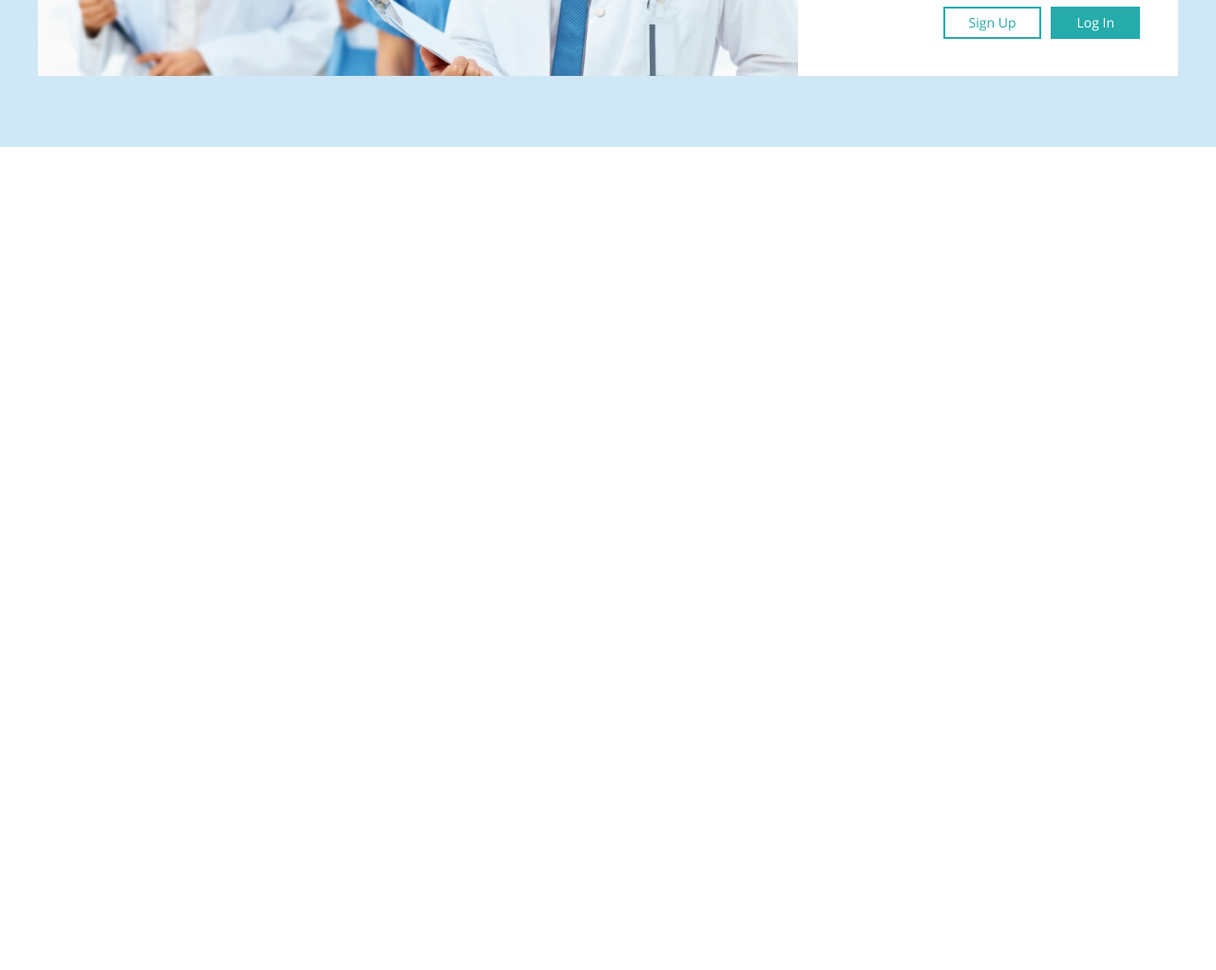
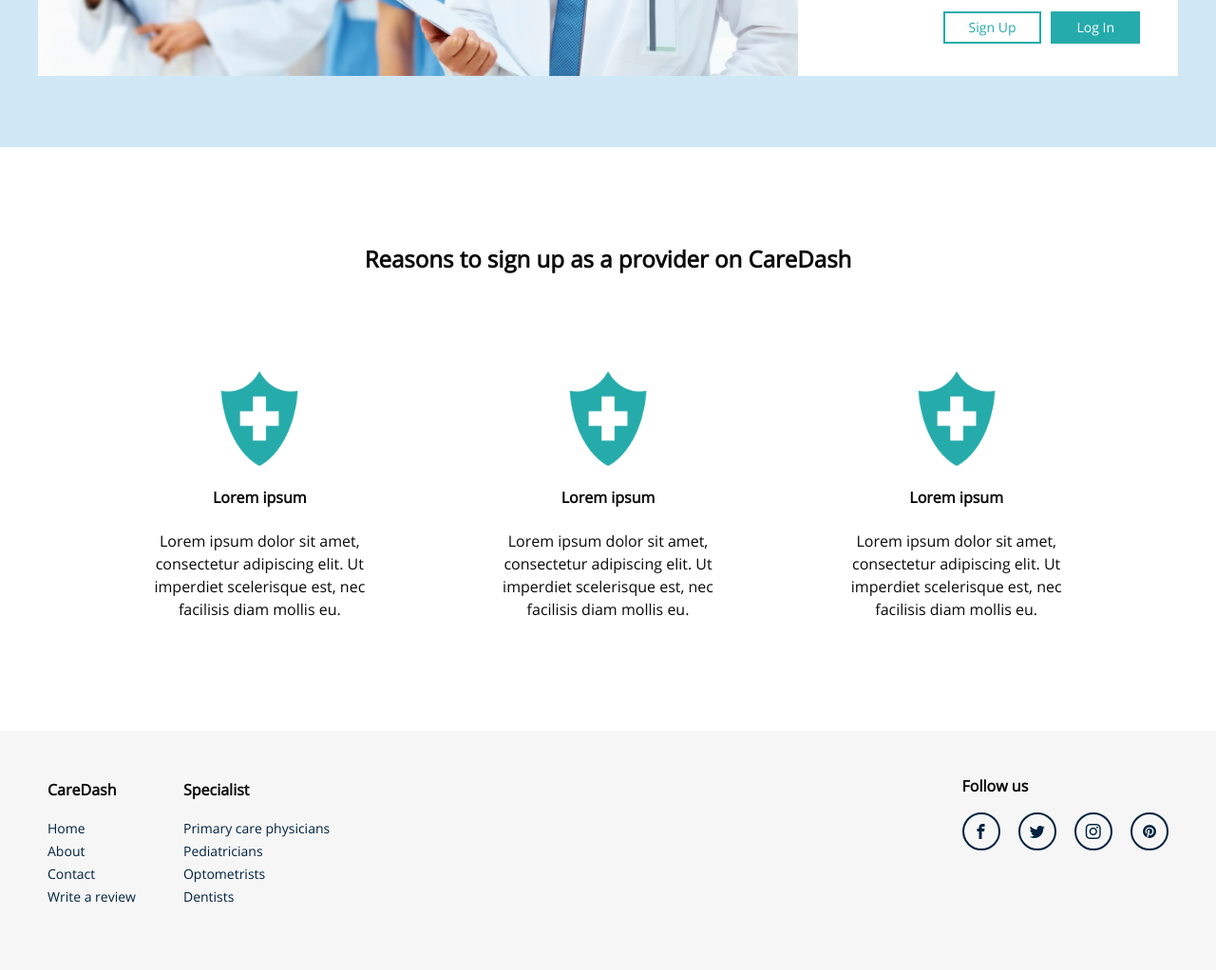
Before and after one commit to jmp1548/CareDash-Test, a website built with webpack: page index.html in a window 1280 px wide. Shown: the part 507-1529 px from the top of the page at 95% size. Before the commit the page ends 800 px from the top, so only its background shows below. Built offline with nearby package versions, Linux system fonts and the light colour scheme; a web font is replaced by a local one.

Commit message:
Finilize site

```diff
--- a/index.html
+++ b/index.html
@@ -5,7 +5,7 @@
   <meta charset="UTF-8">
   <meta name="viewport" content="width=device-width, initial-scale=1">
   <title>CareDash</title>
-  <link rel='shortcut icon' type='image/x-icon' href='/assets/caredash-favicon.ico' />
+  <link rel='shortcut icon' type='image/x-icon' href='./assets/caredash-favicon.ico' />
   <link rel="stylesheet" type="text/css" href="./build/css/main.css">
 </head>
 
@@ -18,7 +18,7 @@
       </a>
       <div class="nav-logo">
         <a href="/">
-          <img src="/assets/caredash-logo.png" alt="Caredash Logo" />
+          <img src="./assets/caredash-logo.png" alt="Caredash Logo" />
         </a>
       </div>
       <ul class="nav-menu">
@@ -36,13 +36,14 @@
     </nav>
   </header>
 
-  <section class="hero">
+  <section class="hero hero-mobile">
     <div class="hero-container row">
       <div class="hero-image small-8 columns">
       </div>
 
       <div class="hero-form small-4 columns">
         <form class="form i-form" novalidate>
+          <h4 class="hero-form-header">Sign up with CareDash to edit your provider profile</h4>
           <div class="form-float">
             <input type="text" id="first-name" required />
             <label for="first-name">First Name:</label>
@@ -69,14 +70,104 @@
           </div>
 
           <div class="hero-form-button">
-          <a href="#"><input type="button" value="Sign Up" class="button button-secondary" /></a>
+            <input type="button" value="Sign Up" class="button button-secondary" />
             <input type="submit" value="Log In" class="button button-primary" />
           </div>
 
         </form>
-    </div></div>
+      </div>
+    </div>
 
   </section>
+
+  <section class="tile row">
+    <h2>Reasons to sign up as a provider on CareDash</h2>
+    <div class="tile-container">
+      <div class="tile-content">
+        <div class="tile-image">
+          <img src="./assets/medical-icon.png" alt="medical icon" />
+        </div>
+        <div class="tile-body">
+          <h4>
+        Lorem ipsum
+        </h4>
+          <p>
+            Lorem ipsum dolor sit amet, consectetur adipiscing elit. Ut imperdiet scelerisque est, nec facilisis diam mollis eu.
+          </p>
+        </div>
+      </div>
+
+      <div class="tile-content">
+        <div class="tile-image">
+          <img src="./assets/medical-icon.png" alt="medical icon" />
+        </div>
+        <div class="tile-body">
+          <h4>
+        Lorem ipsum
+        </h4>
+          <p>
+            Lorem ipsum dolor sit amet, consectetur adipiscing elit. Ut imperdiet scelerisque est, nec facilisis diam mollis eu.
+          </p>
+        </div>
+      </div>
+
+      <div class="tile-content">
+        <div class="tile-image">
+          <img src="./assets/medical-icon.png" alt="medical icon" />
+        </div>
+        <div class="tile-body">
+          <h4>
+        Lorem ipsum
+        </h4>
+          <p>
+            Lorem ipsum dolor sit amet, consectetur adipiscing elit. Ut imperdiet scelerisque est, nec facilisis diam mollis eu.
+          </p>
+        </div>
+      </div>
+    </div>
+  </section>
+
+  <footer class="footer">
+    <div class="footer-aisle-container">
+      <div class="footer-aisle">
+        <h4 class="footer-header">CareDash</h4>
+        <ul class="footer-list">
+          <li><a href="#">Home</a></li>
+          <li><a href="#">About</a></li>
+          <li><a href="#">Contact</a></li>
+          <li><a href="#">Write a review</a></li>
+        </ul>
+      </div>
+
+      <div class="footer-aisle">
+        <h4 class="footer-header">Specialist</h4>
+        <ul class="footer-list">
+          <li><a href="#">Primary care physicians</a></li>
+          <li><a href="#">Pediatricians</a></li>
+          <li><a href="#">Optometrists</a></li>
+          <li><a href="#">Dentists</a></li>
+        </ul>
+      </div>
+    </div>
+
+    <div class="footer-aisle icon-list">
+      <h4 class="footer-header">Follow us</h4>
+      <ul class="footer-list">
+        <li>
+          <a href="#" class="icon-facebook"></a>
+        </li>
+        <li>
+          <a href="#" class="icon-twitter"></a>
+        </li>
+        <li>
+          <a href="#" class="icon-instagram"></a>
+        </li>
+        <li>
+          <a href="#" class="icon-pinterest"></a>
+        </li>
+      </ul>
+    </div>
+  </footer>
 
   <script src="./build/js/client.js"></script>
 </body>
--- a/src/stylesheets/main.scss
+++ b/src/stylesheets/main.scss
@@ -11,6 +11,9 @@
 @import "partials/media-queries";
 @import "partials/hero";
 @import "partials/button";
+@import "partials/tile";
+@import "partials/footer";
+
 
 
 @import "vendor/foundation";
--- a/src/stylesheets/partials/_dropdown.scss
+++ b/src/stylesheets/partials/_dropdown.scss
@@ -1,5 +1,4 @@
 .dropdown {
-
   &:after {
     font-family: 'icomoon';
     content: "\E900";
@@ -10,8 +9,14 @@
     transform-origin: 50% 40%;
   }
 
-  &:hover:after {
-    transform: rotate(180deg);
+  &.active {
+    .nav-sub-menu {
+      display: block;
+    }
+
+    &:after {
+      transform: rotate(180deg);
+    }
   }
 }
 
@@ -35,7 +40,3 @@
     }
   }
 }
-
-.dropdown:hover .nav-sub-menu {
-  display: block;
-}
--- /dev/null
+++ b/src/stylesheets/partials/_footer.scss
@@ -0,0 +1,51 @@
+.footer {
+  display: flex;
+  padding: 50px;
+  width: 100%;
+  background-color: $wild-sand;
+  justify-content: space-between;
+}
+
+.footer-list {
+  list-style: none;
+  padding: 0;
+}
+
+.footer-aisle-container {
+  display: flex;
+  justify-content: flex-start;
+
+  .footer-aisle {
+    margin-right: 50px;
+  }
+}
+
+.footer-header {
+  margin: 0;
+}
+
+.icon-list {
+  .footer-list {
+    margin-top: 32px;
+    li {
+      display: inline;
+      margin-left: 15px;
+
+      &:first-child {
+        margin-left: 0;
+      }
+
+      a {
+        transition: all .2s ease;
+        font-size: 16px;
+        border: 2px solid $midnight;
+        border-radius: 50%;
+        padding: 10px;
+
+        &:hover {
+          border: 2px solid $eastern-blue;
+        }
+      }
+    }
+  }
+}
--- a/src/stylesheets/partials/_hero.scss
+++ b/src/stylesheets/partials/_hero.scss
@@ -12,6 +12,7 @@
 
 .hero-image {
   background-image: url('../../assets/medical-banner.jpg');
+  background-position: center;
   background-size: cover;
   height: 450px;
   width: 100%;
@@ -31,6 +32,10 @@
       opacity: .4;
     }
   }
+
+  &-header {
+    margin: 0 auto;
+  }
 }
 
 .hero-form-button {
--- a/src/stylesheets/partials/_modifiers.scss
+++ b/src/stylesheets/partials/_modifiers.scss
@@ -5,6 +5,7 @@
     transition: all .5s ease;
     position: absolute;
     top: 10px;
+    left: 0;
   }
 
   input {
--- /dev/null
+++ b/src/stylesheets/partials/_tile.scss
@@ -0,0 +1,27 @@
+.tile {
+  padding: 100px 50px;
+
+  h2 {
+    text-align: center;
+    margin: 0 0 100px;
+  }
+}
+
+.tile-container {
+  display: flex;
+  justify-content: space-around;
+  align-items: center;
+}
+
+.tile-content {
+  padding: 0 50px;
+  .tile-image {
+    height: 100px;
+    width: 100px;
+    margin: auto;
+  }
+
+  .tile-body {
+    text-align: center;
+  }
+}
--- a/src/stylesheets/partials/media-queries.scss
+++ b/src/stylesheets/partials/media-queries.scss
@@ -1,4 +1,13 @@
-@include breakpoint ('desktop') {}
+@include breakpoint ('desktop') {
+  //hero
+  .hero {
+    .hero-form {
+      .form {
+        padding: 25px 0;
+      }
+    }
+  }
+}
 
 @include breakpoint ('tablet') {
   //navigation
@@ -18,7 +27,7 @@
     background-color: $white;
     margin: 0;
     padding: 16px;
-    width: calc(100% - 34px);
+    width: 100%;
 
     &-item {
       position: relative;
@@ -31,7 +40,7 @@
   .nav-mobile-trigger {
     display: block;
   }
-  //dropdown meny
+  //dropdown menu
   .nav-sub-menu {
     position: relative;
     margin: 10px -16px 0;
@@ -39,36 +48,6 @@
   }
 
   .dropdown {
-    &.active {
-      .nav-sub-menu {
-        display: block;
-      }
-
-      &:after {
-        transform: rotate(180deg);
-      }
-
-      &:hover {
-        .nav-sub-menu {
-          display: block;
-        }
-
-        &:after {
-          transform: rotate(180deg);
-        }
-      }
-    }
-
-    &:hover {
-      .nav-sub-menu {
-        display: none;
-      }
-
-      &:after {
-        transform: none;
-      }
-    }
-
     &:after {
       position: absolute;
       top: 17px;
@@ -76,6 +55,48 @@
       font-size: 20px;
     }
   }
+  //hero
+  .hero.hero-mobile {
+    height: 800px;
+    .hero-container {
+      height: 100%;
+      display: flex;
+      flex-direction: column;
+      align-items: center;
+
+      .hero-form,
+      .hero-image {
+        width: 100%;
+      }
+
+      .hero-form {
+        padding: 0 50px;
+        border-bottom: 2px solid $eastern-blue;
+      }
+    }
+  }
+
+  //tile
+  .tile-container {
+    flex-direction: column;
+
+    .tile-content {
+      padding: 0;
+      margin: 0 0 60px 0;
+    }
+  }
+
+  //footer
+  .footer {
+    flex-direction: column;
+  }
 }
 
-@include breakpoint ('mobile') {}
+@include breakpoint ('mobile') {
+  //footer
+  .footer {
+    .footer-aisle-container {
+      flex-direction: column;
+    }
+  }
+}
```
Also changed, not shown: README.md, assets/medical-icon.png (added). Lines whose indentation alone changed are shown as unchanged.
